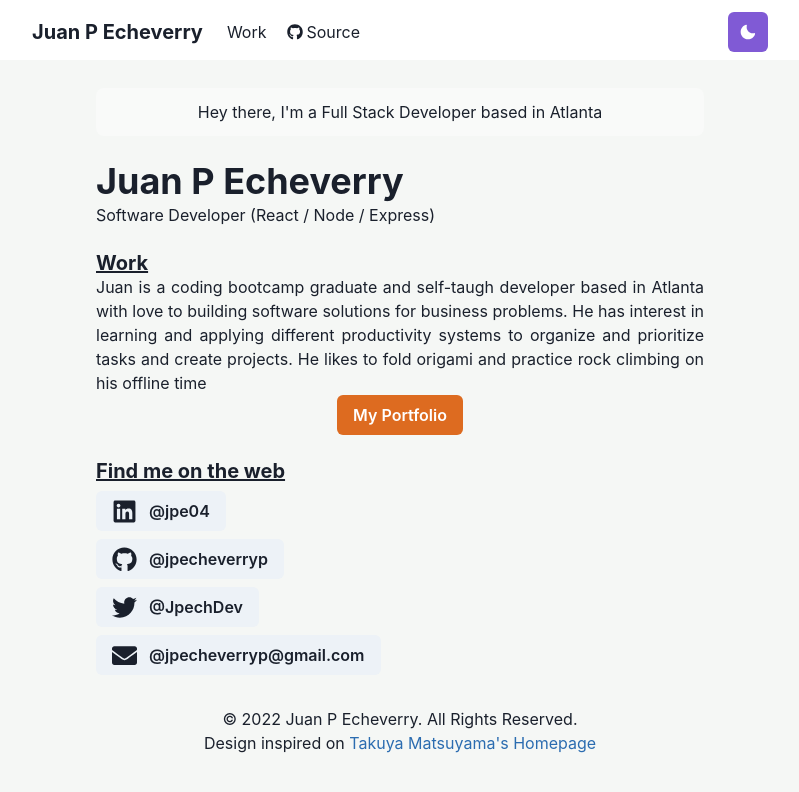
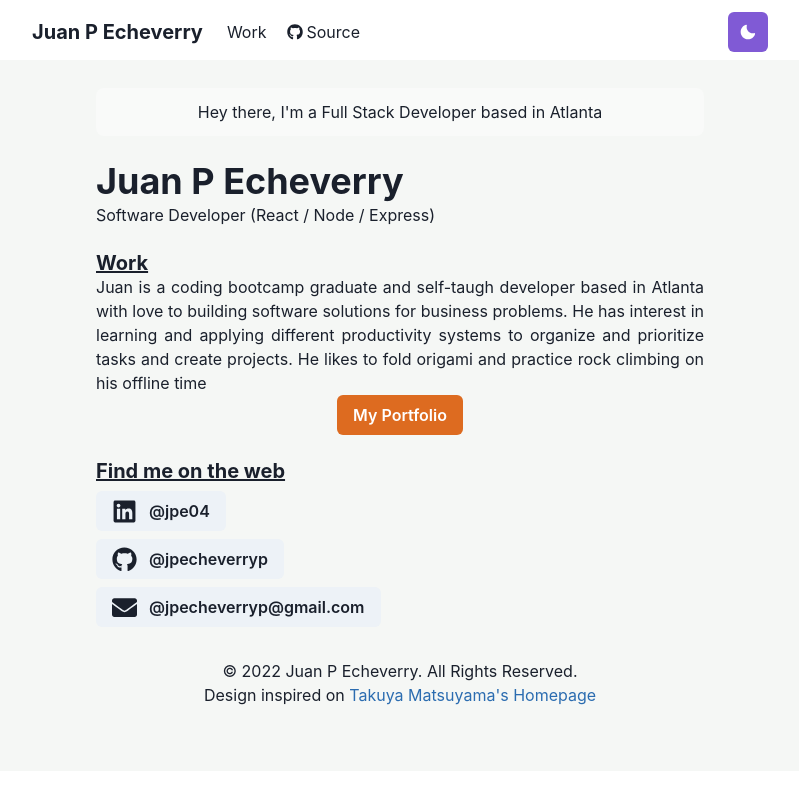
Before and after one commit to jpecheverryp/react-porfolio, a React (Create React App) app: page / in a window 1280 px wide. Shown: the top 792 px of the page, without its empty margins (240-1039 px from the left). Built offline with nearby package versions, Linux system fonts and the light colour scheme.

Commit message:
removed twitter link

```diff
--- a/src/pages/Homepage.tsx
+++ b/src/pages/Homepage.tsx
@@ -10,7 +10,7 @@ import {
   Icon,
   Flex,
 } from '@chakra-ui/react';
-import { FaLinkedin, FaGithub, FaTwitter, FaEnvelope } from 'react-icons/fa';
+import { FaLinkedin, FaGithub, FaEnvelope } from 'react-icons/fa';
 
 import { Link as RouterLink } from 'react-router-dom';
 const Homepage = () => {
@@ -73,16 +73,7 @@ const Homepage = () => {
             <Icon as={FaGithub} fontSize={25} mr={3} />
             @jpecheverryp
           </Button>
-          <Button
-            width={'fit-content'}
-            as={'a'}
-            href='https://twitter.com/JpechDev'
-            target={'_blank'}
-            mt={2}
-          >
-            <Icon as={FaTwitter} fontSize={25} mr={3} />
-            @JpechDev
-          </Button>
+
           <Button
             width={'fit-content'}
             as={'a'}
```
